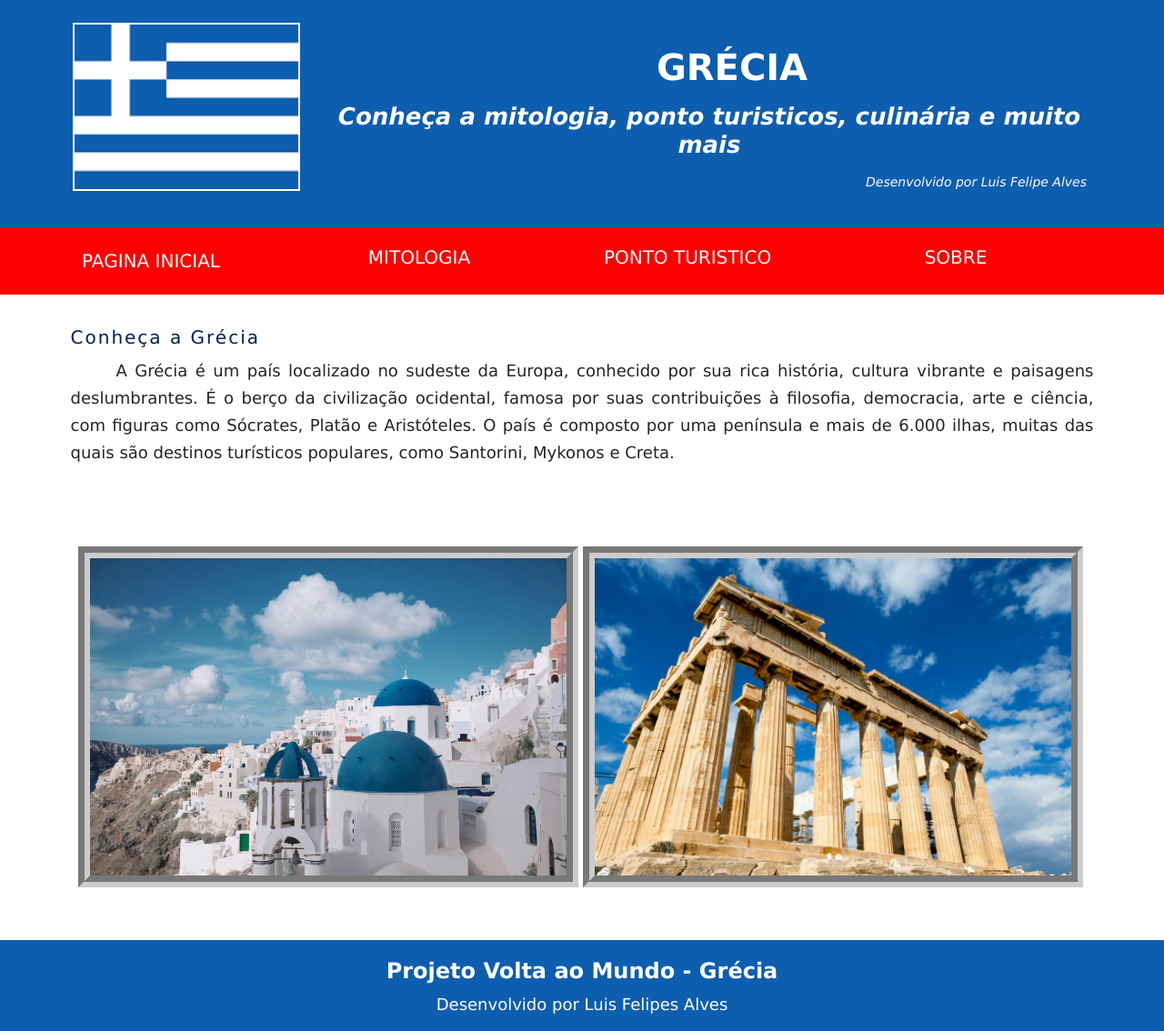
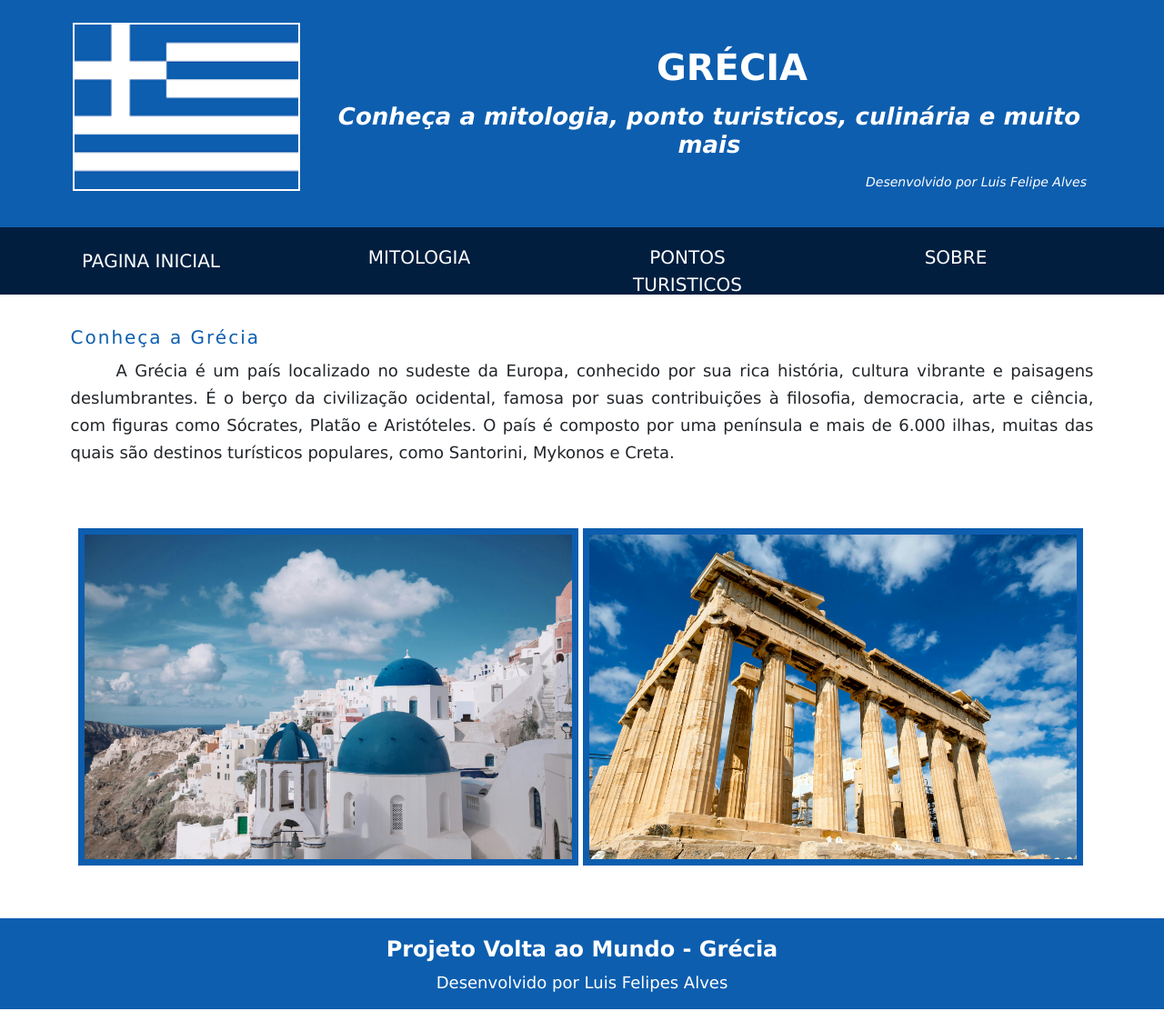
Before and after one commit to lllJinxlll/Volta-ao-Mundo-Grecia, a PHP site: page / in a window 1280 px wide. Shown: the whole page at 91% size. After the commit the page ends 1110 px from the top, so only its background shows below. Run offline with PHP 8.4, Linux system fonts and the light colour scheme.

Commit message:
Atualização de cores

```diff
--- a/estilo.css
+++ b/estilo.css
@@ -43,7 +43,7 @@ body{
     font-size: 18px;
 }
 nav{
-    background-color: #ff0000;
+    background-color: #021e3f;
     text-transform: uppercase;
     height: 74px;
 }
@@ -79,7 +79,7 @@ nav ul li a:hover {
     padding: 25px 0;
 }
 main h2 {
-    color: #00205B;
+    color: #0D5EAF;
     font-size: 20px;
     letter-spacing: 2px;
     margin: 10px 0;
@@ -88,10 +88,10 @@ main p {
     line-height: 30px;
     text-indent: 50px;
     text-align: justify;
-    margin: 10px 0 20px;
+    margin: 10px 0 0px;
 }
 main img {
-    border: 13px groove #CCC;
+    border: 7px solid #0D5EAF;
     margin: 10px 0 25px;
 }
 footer{
--- a/index.html
+++ b/index.html
@@ -26,7 +26,7 @@
                 <a class="nav-link" href="#">Mitologia</a>
             </li>
             <li class="nav-item">
-                <a class="nav-link" href="#">Ponto Turistico</a>
+                <a class="nav-link" href="#">Pontos Turisticos</a>
             </li>
             <li class="nav-item">
                 <a class="nav-link" href="#">Sobre</a>
```
